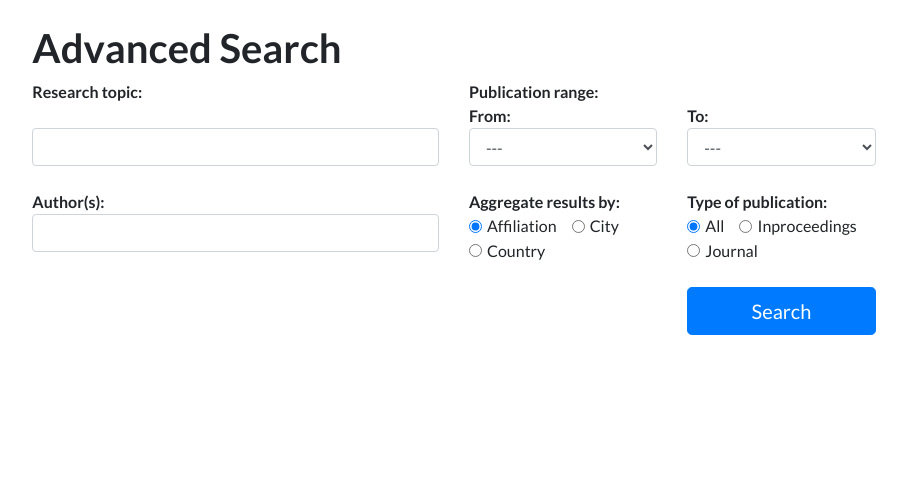
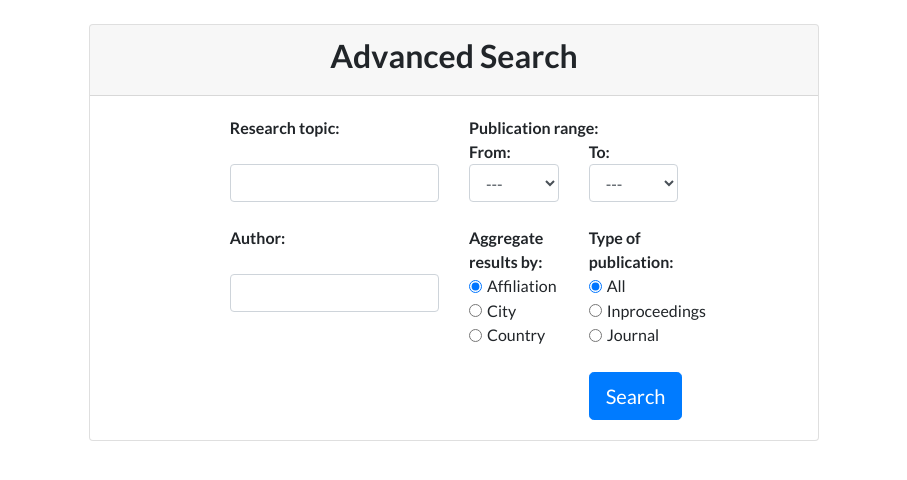
Before and after one commit to fmanen/OpenCSMap, a Django app: page /advanced_search in a window 1280 px wide. Shown: the part 56-536 px from the top of the page, without its empty margins (186-1093 px from the left). Run offline with Django 3.2, Linux system fonts and the light colour scheme; some libraries are stand-ins or nearby versions.

Commit message:
Some changes on templates

```diff
--- a/OpenCSMap/settings.py
+++ b/OpenCSMap/settings.py
@@ -24,7 +24,7 @@ BASE_DIR = Path(__file__).resolve().parent.parent
 SECRET_KEY = '$y)su&jkz$@_$=6k#d-%haqu6tz#6+-%&qf&9%@ybgvz7q#=i@'
 
 # SECURITY WARNING: don't run with debug turned on in production!
-DEBUG = False
+DEBUG = True
 
 ALLOWED_HOSTS = ['10.0.106.3', 'opencsmap.dcc.uchile.cl', '*']
 
@@ -38,7 +38,7 @@ INSTALLED_APPS = [
     'django.contrib.contenttypes',
     'django.contrib.sessions',
     'django.contrib.messages',
-    'django.contrib.staticfiles',
+    'django.contrib.staticfiles'
 ]
 
 MIDDLEWARE = [
--- a/search/templates/advanced_search.html
+++ b/search/templates/advanced_search.html
@@ -12,12 +12,15 @@
 </head>
 <body>
     <br>
+    <div class="overlay"></div>
+    <div class="container fill">
     <div class="row">
-            <div class="col-md-2"></div>
-            <div class="col-md-4">
-                <h1>Advanced Search</h1>
+        <div class="col-md-10 col-lg-8 col-xl-8 mx-auto">
+          <div class="card">
+              <div class="card-header text-center">
+                <h2>Advanced Search</h2>
               </div>
-        </div>
+              <div class="card-body">
                 <form action="/search/advanced_search_results" method="post">
                     {% csrf_token %}
                     <div class="row">
@@ -59,7 +62,7 @@
                     <div class="row">
                         <div class="col-md-2"></div>
                         <div class="col-md-4">
-                    <b>Author(s):</b>
+                            <b>Author:</b>
                         </div>
                         <div class="col-md-2">
                             <b>Aggregate results by:</b>
@@ -105,10 +108,15 @@
                             </div>
                             <br>
                             <br>
-                    <button id="submit-button" onclick="" type="submit" class="btn btn-block btn-lg btn-primary">Search</button>
+                            <button id="submit-button" onclick="" type="submit" class="btn btn-lg btn-primary">Search</button>
                         </div>
                     </div>
                 </form>
+              </div>
+          </div>
+        </div>
+        </div>
+    </div>
 
 
 
@@ -118,8 +126,6 @@
 {% endblock %}
 {% block specific_js %}
 <script>
-
-
 
     var start = 0
     var end = 0
@@ -135,7 +141,7 @@
         start = $('#from-date').val()
         end = $('#to-date').val()
         if (end != 0 && end < start){
-            document.getElementById("error-from-date").innerHTML = 'Must be less than "To" year';
+            document.getElementById("error-from-date").innerHTML = '<font color="red"><b>Must be less than "To" year</b></font>';
             document.getElementById("submit-button").disabled = true;
         }
         else {
@@ -147,7 +153,7 @@
         start = $('#from-date').val()
         end = $('#to-date').val()
         if (end != 0 && end < start){
-            document.getElementById("error-to-date").innerHTML = 'Must be greater than "From" year';
+            document.getElementById("error-to-date").innerHTML = '<font color="red"><b>Must be greater than "From" year</b></font>';
             document.getElementById("submit-button").disabled = true;
         }
         else {
--- a/search/templates/advanced_search_results.html
+++ b/search/templates/advanced_search_results.html
@@ -53,7 +53,7 @@ html, body
           <div class="col-md-10 col-lg-8 col-xl-7 mx-auto">
             <div class="card">
                 <div class="card-header text-center">
-                    <h2>Advanced search</h2>
+                    <h2>Advanced Search</h2>
                 </div>
                 <div class="card-body">
                   <div class="row">
@@ -86,7 +86,6 @@ html, body
                       <p><b>Cities found:</b> {{ n_affiliations }}</p>
                       <br>
                       {% endif %}
-
                     </div>
                     <div class="col-lg-4">
                       <p><b>Papers found:</b> {{ n_papers }}</p>
```
Also changed, not shown: search/templates/results.html (+4 -4 lines), search/templates/papers_results.html (line endings or trailing spaces). Lines whose indentation alone changed are shown as unchanged.
